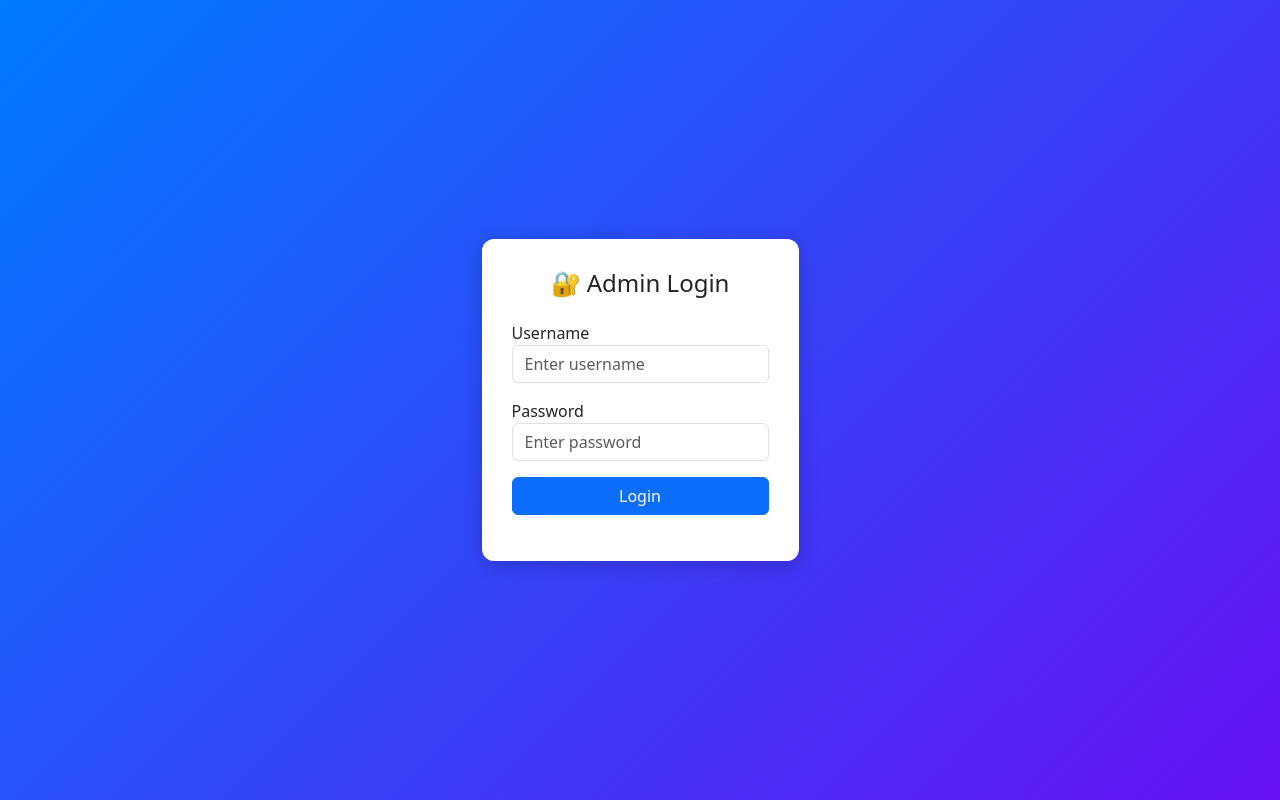
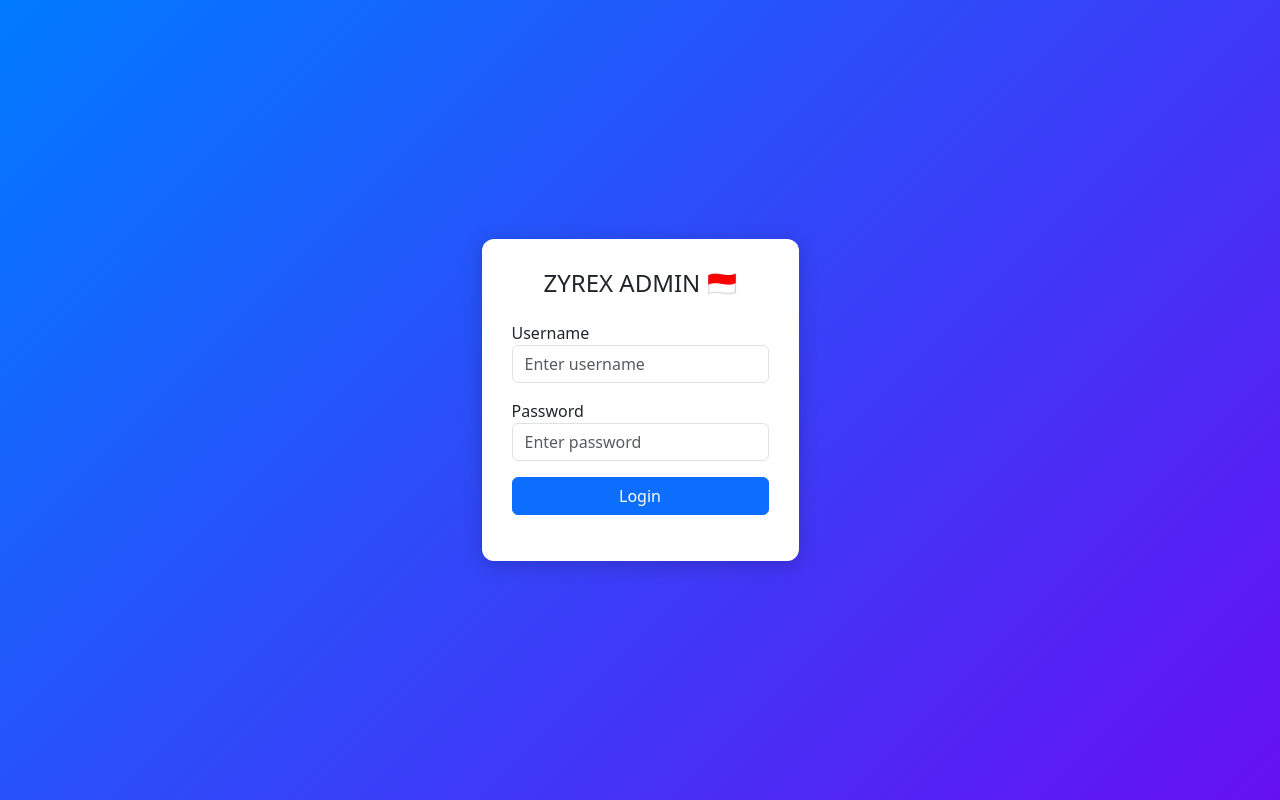
Before and after one commit to fandriroba25-sketch/paneladmin23, a plain HTML site: page index.html in a window 1280 px wide. Drawn offline with nearby package versions, Linux system fonts and the light colour scheme.

Commit message:
Update index.html

```diff
--- a/index.html
+++ b/index.html
@@ -21,7 +21,7 @@
 </head>
 <body class="d-flex align-items-center justify-content-center">
   <div class="login-box">
-    <h4 class="text-center mb-4">🔐 Admin Login</h4>
+    <h4 class="text-center mb-4">ZYREX ADMIN 🇮🇩</h4>
     <div class="mb-3">
       <label>Username</label>
       <input type="text" id="username" class="form-control" placeholder="Enter username">
```
